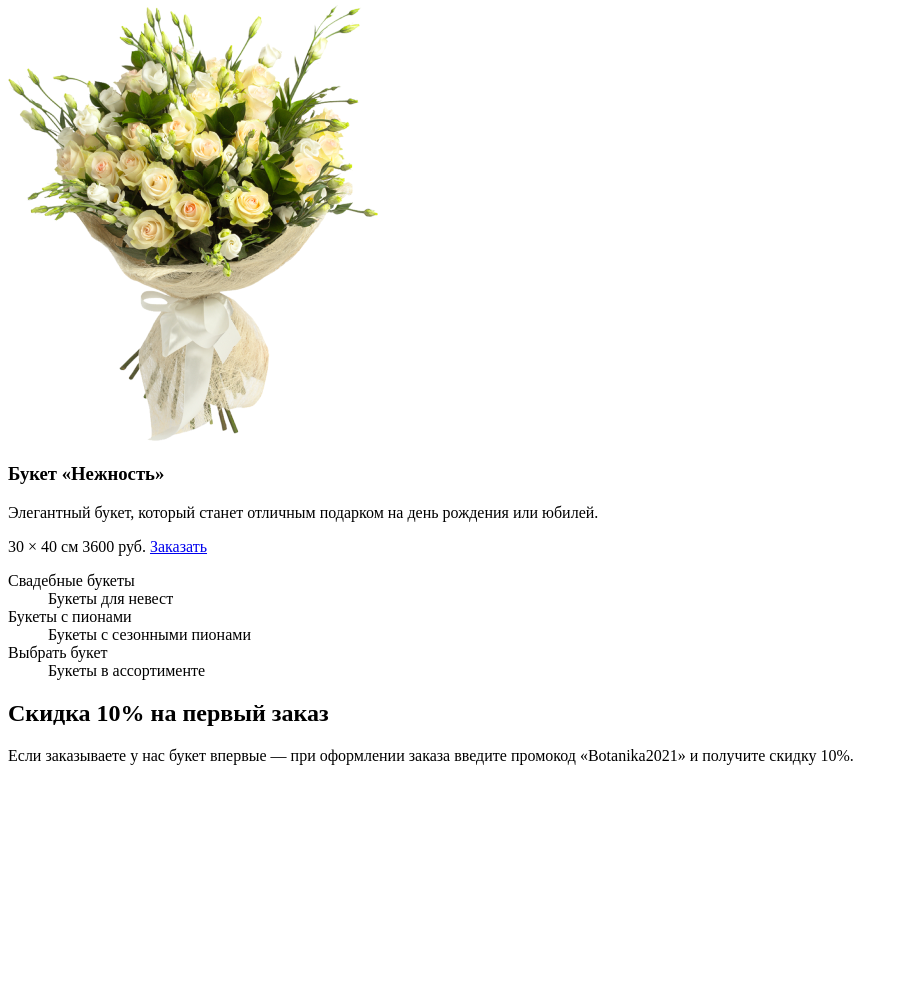
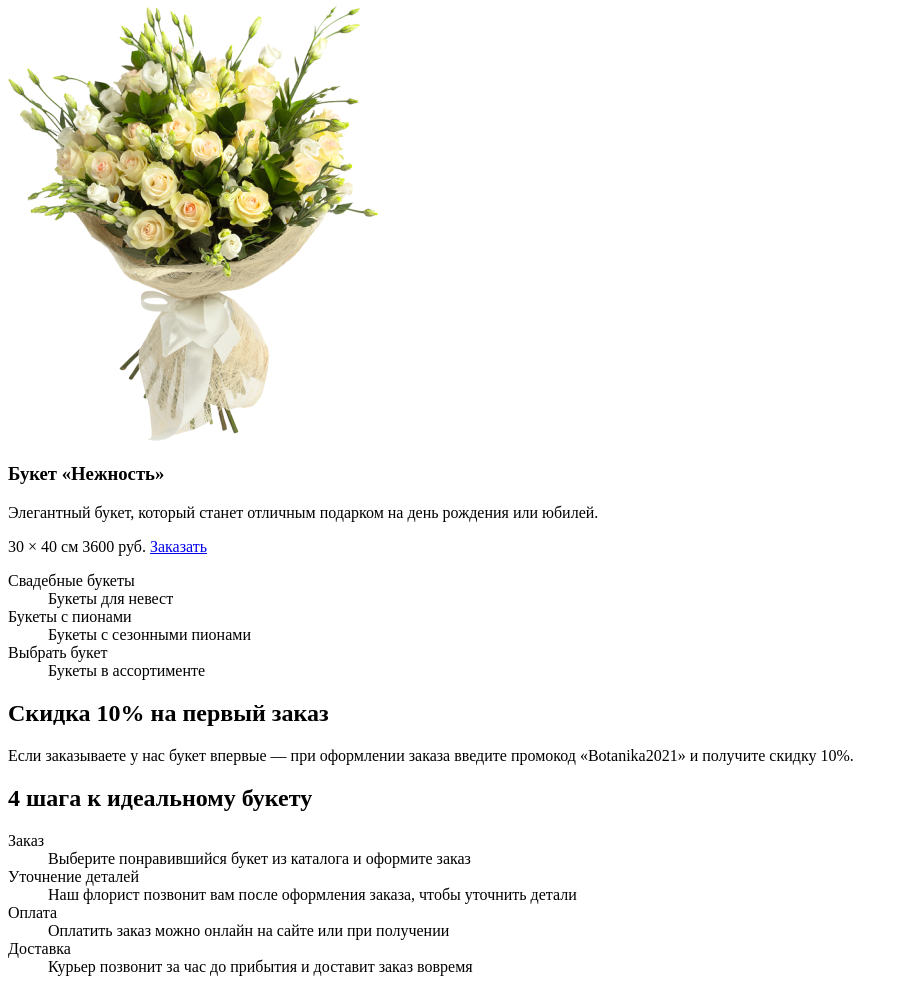
Before and after one commit to vtivadze/botanika, a plain HTML site: page index.html in a window 1280 px wide. Shown: the part 468-1460 px from the top of the page, without its empty margins (0-908 px from the left). Before the commit the page ends 1249 px from the top, so only its background shows below. Drawn offline with Linux system fonts and the light colour scheme.

Commit message:
Add section 'steps'

```diff
--- a/index.html
+++ b/index.html
@@ -87,6 +87,29 @@
                 <p>Если заказываете у нас букет впервые — при оформлении заказа введите промокод «Botanika2021» и получите скидку 10%.</p>
             </div>
         </seciton>
+        <section class="steps">
+            <div class="container">
+                <h2>4 шага к идеальному букету</h2>
+                <dl>
+                    <div class="item">
+                        <dt>Заказ</dt>
+                        <dd>Выберите понравившийся букет из каталога и оформите заказ</dd>
+                    </div>
+                    <div class="item">
+                        <dt>Уточнение деталей</dt>
+                        <dd>Наш флорист позвонит вам после оформления заказа, чтобы уточнить детали</dd>
+                    </div>
+                    <div class="item">
+                        <dt>Оплата</dt>
+                        <dd>Оплатить заказ можно онлайн на сайте или при получении</dd>
+                    </div>
+                    <div class="item">
+                        <dt>Доставка</dt>
+                        <dd>Курьер позвонит за час до прибытия и доставит заказ вовремя</dd>
+                    </div>
+                </dl>
+            </div>
+        </section>
     </main>
 </body>
 </html>
```
